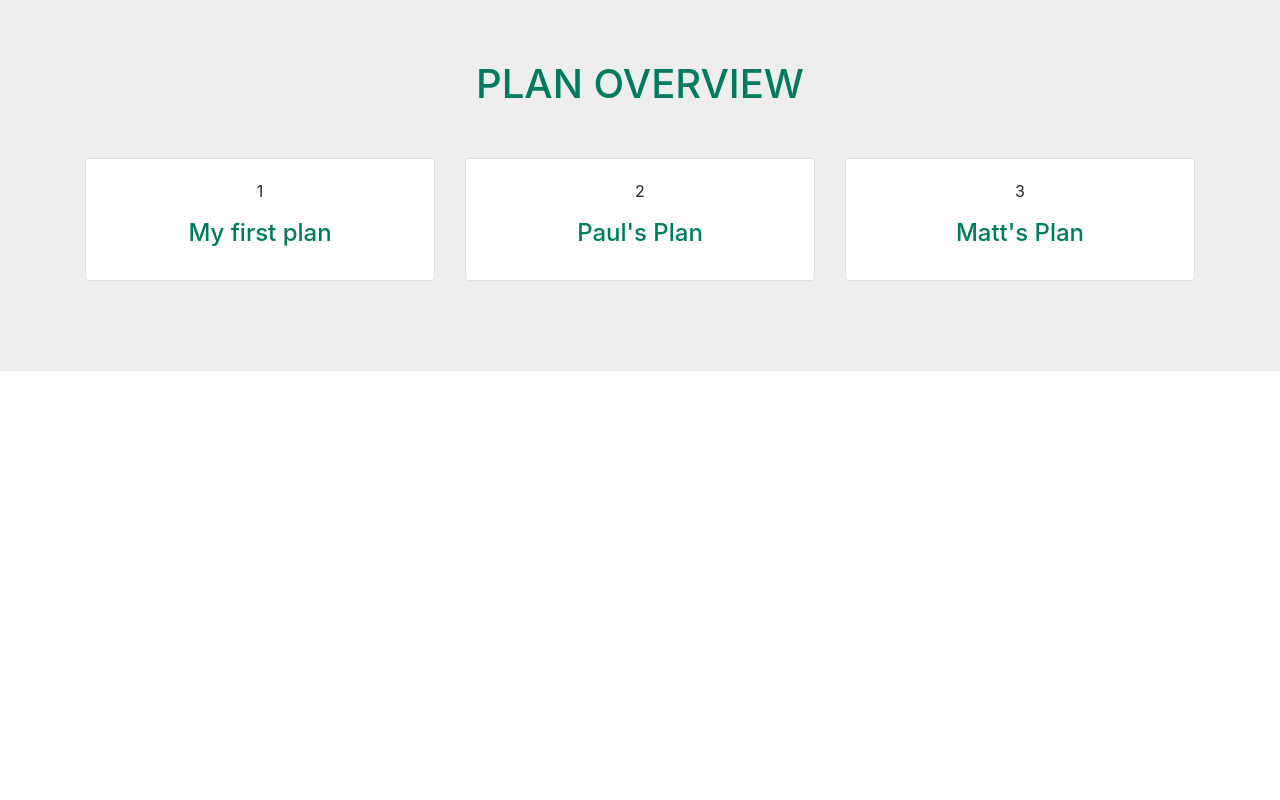
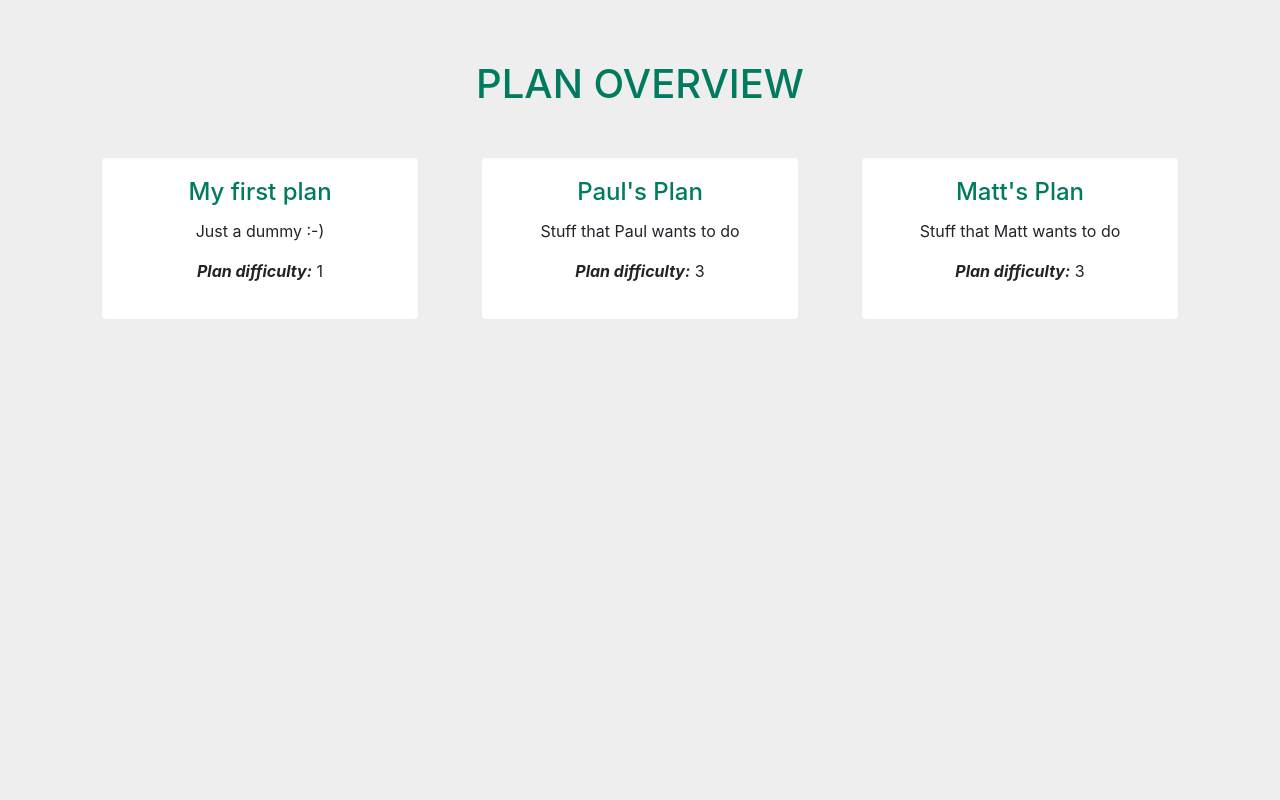
Before and after one commit to mngdnmw/vgym, a PHP site: page / in a window 1280 px wide. Run offline with PHP 8.4, Linux system fonts and the light colour scheme; data comes from the database, SQL or seed files in the repository; data that the repository does not hold is empty; some libraries are stand-ins or nearby versions.

Commit message:
Can get id of plan from index to detail page

```diff
--- a/public/css/style.css
+++ b/public/css/style.css
@@ -21,6 +21,7 @@
 
 section {
     padding: 60px 0;
+    height: 100vh;
 }
 
 section .section-title {
@@ -30,10 +31,17 @@ section .section-title {
     text-transform: uppercase;
 }
 
-#team .card {
+#plans .card {
     border: none;
     background: #ffffff;
 }
+
+.card-padding
+{
+    padding-right: 2em;
+    padding-left: 2em;
+}
+
 
 .image-flip:hover .backside,
 .image-flip.hover .backside {
--- a/public/index.php
+++ b/public/index.php
@@ -1,4 +1,3 @@
-
 <?php
 
 try {
@@ -10,6 +9,10 @@ try {
     $statement->execute();
     $result = $statement->fetchAll();
 
+    session_start();
+    $_SESSION["plan_id"] = $plan_id;
+
+
 } catch (PDOException $error) {
     echo $sql . "<br>" . $error->getMessage();
 }
@@ -20,14 +23,15 @@ try {
         <h5 class="section-title h1">PLAN OVERVIEW</h5>
         <div class="row">
             <?php foreach ($result as $row) { ?>
-                <div class="col-xs-12 col-sm-6 col-md-4">
+                <div class="col-xs-12 col-sm-6 col-md-4 card-padding">
                     <div class="image-flip" ontouchstart="this.classList.toggle('hover');">
                         <div class="mainflip">
                             <div class="frontside">
                                 <div class="card">
                                     <div class="card-body text-center">
-                                        <p><?php echo $row["id"]; ?></p>
                                         <h4 class="card-title"><?php echo $row["plan_name"]; ?></h4>
+                                        <p><?php echo $row["plan_description"]; ?></p>
+                                        <p><b><i>Plan difficulty:</i></b> <?php echo $row["plan_difficulty"]; ?></p>
                                     </div>
                                 </div>
                             </div>
@@ -38,7 +42,7 @@ try {
                                             <li class="list-group-item">Leg Day</li>
                                             <li class="list-group-item">Upper Arm Day</li>
                                         </ul>
-                                        <a href="plan_detail.php" class="btn btn-primary btn-sm"><i
+                                        <a href="plan_detail.php?plan=<?php echo $row["id"];?>" class="btn btn-primary btn-sm"><i
                                                     class="fas fa-edit"></i></a>
                                     </div>
                                 </div>
--- a/public/plan_detail.php
+++ b/public/plan_detail.php
@@ -2,7 +2,9 @@
 <?php include 'templates/header.php'; ?>
 <section id="plan_details">
     <div class="container">
-        <h5 class="section-title h1">Paul's Plan</h5>
+        <h5 class="section-title h1"> <?php
+            echo $_GET["plan"];
+            ?></h5>
         <div class="row">
             <div class="col-xs-12 col-sm-6 col-md-6 col-lg-8">
                 <div class="card">
```
